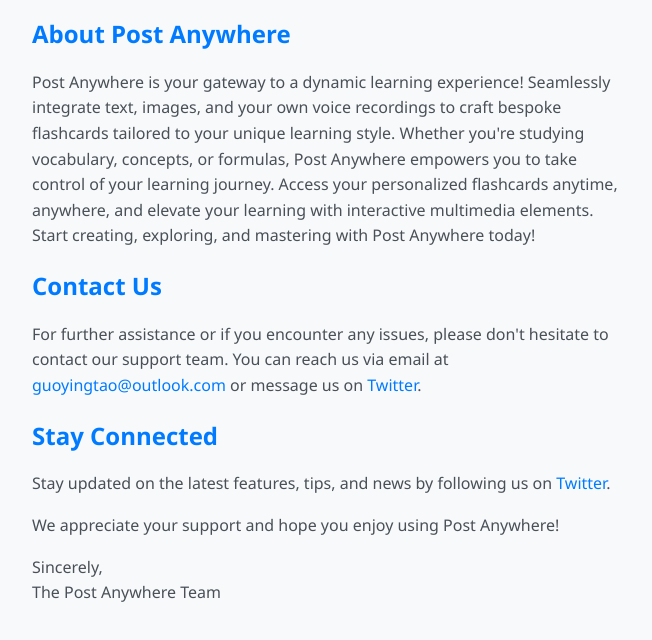
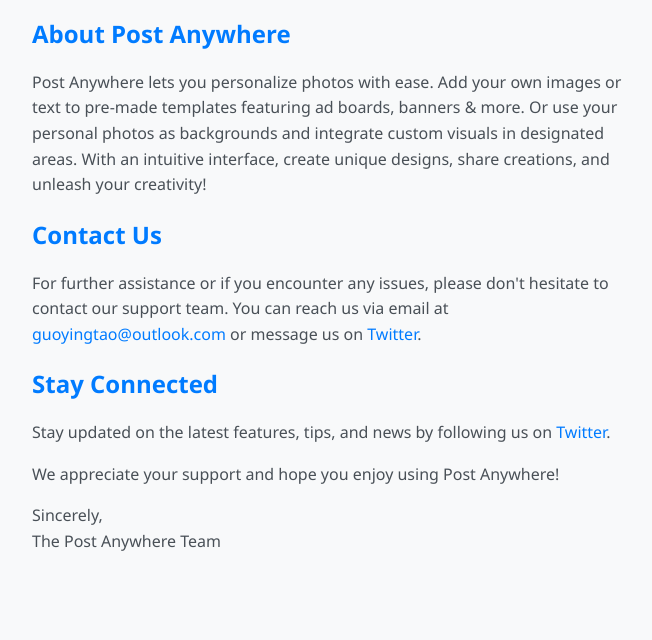
Before and after one commit to guoyingtao/guoyingtao.github.io, a website: page app/postanywhere/support.html in a window 1280 px wide. Shown: the part 140-780 px from the top of the page, without its empty margins (308-960 px from the left). Drawn offline with Linux system fonts and the light colour scheme.

Commit message:
add post anywhere

```diff
--- a/app/postanywhere/support.html
+++ b/app/postanywhere/support.html
@@ -37,7 +37,9 @@
         <p>Welcome to the support page for Post Anywhere! We're here to assist you and make your experience with our app as smooth as possible.</p>
 
         <h2>About Post Anywhere</h2>
-        <p>Post Anywhere is your gateway to a dynamic learning experience! Seamlessly integrate text, images, and your own voice recordings to craft bespoke flashcards tailored to your unique learning style. Whether you're studying vocabulary, concepts, or formulas, Post Anywhere empowers you to take control of your learning journey. Access your personalized flashcards anytime, anywhere, and elevate your learning with interactive multimedia elements. Start creating, exploring, and mastering with Post Anywhere today!</p>
+        <p>
+            Post Anywhere lets you personalize photos with ease. Add your own images or text to pre-made templates featuring ad boards, banners & more. Or use your personal photos as backgrounds and integrate custom visuals in designated areas. With an intuitive interface, create unique designs, share creations, and unleash your creativity!
+        </p>
 
         <h2>Contact Us</h2>
         <p>For further assistance or if you encounter any issues, please don't hesitate to contact our support team. You can reach us via email at <a href="mailto:guoyingtao@outlook.com">guoyingtao@outlook.com</a> or message us on <a href="https://twitter.com/guoyingtao">Twitter</a>.</p>
```
